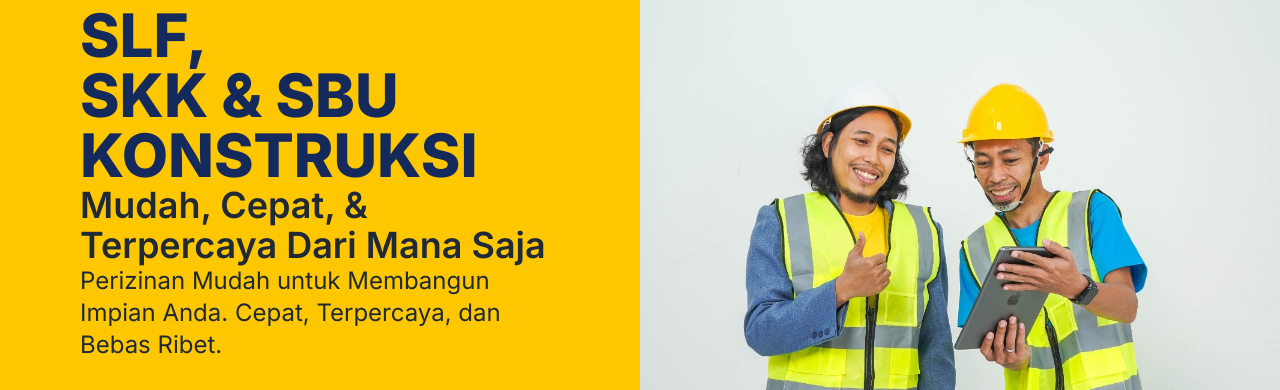
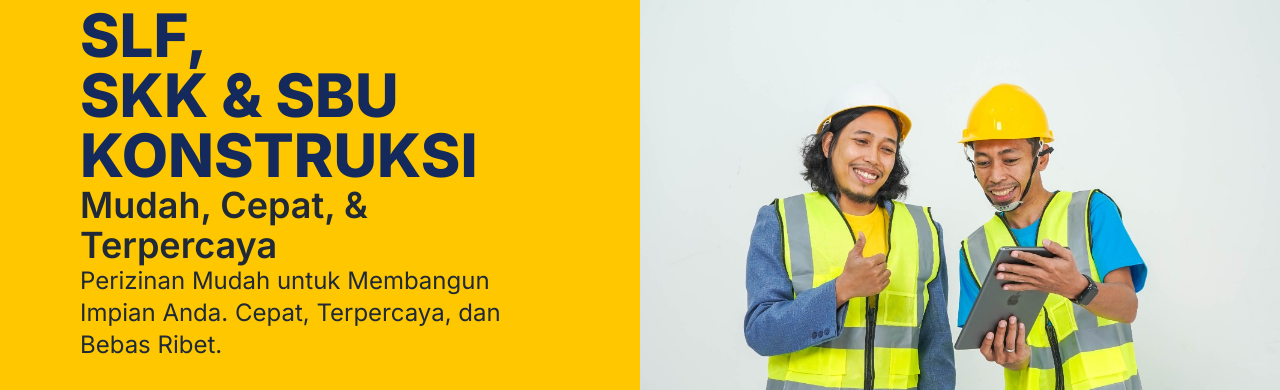
Before and after one commit to Alfansyahwardana24juni/landingpage-skk-dan-sbu, a plain HTML site: page index.html in a window 1280 px wide. Shown: the part 135-525 px from the top of the page. Drawn offline with nearby package versions, Linux system fonts and the light colour scheme; a script that the page names is missing.

Commit message:
revisi judul lagi

```diff
--- a/index.html
+++ b/index.html
@@ -135,8 +135,7 @@
 
         <span
           class="inline lg:block text-xl sm:text-2xl lg:text-3xl xl:text-4xl font-semibold text-gray-800 leading-snug">
-          Mudah, Cepat, & Terpercaya Dari Mana Saja
-        </span>
+          Mudah, Cepat, & Terpercaya </span>
       </h1>
 
 
```
